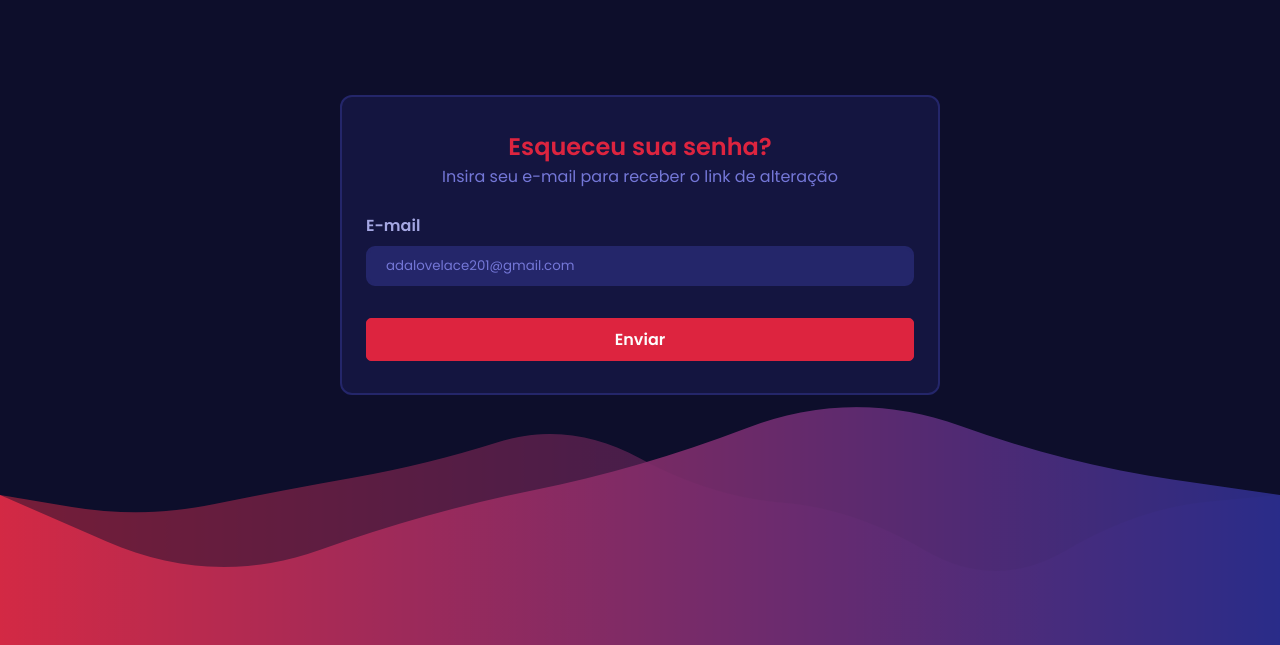
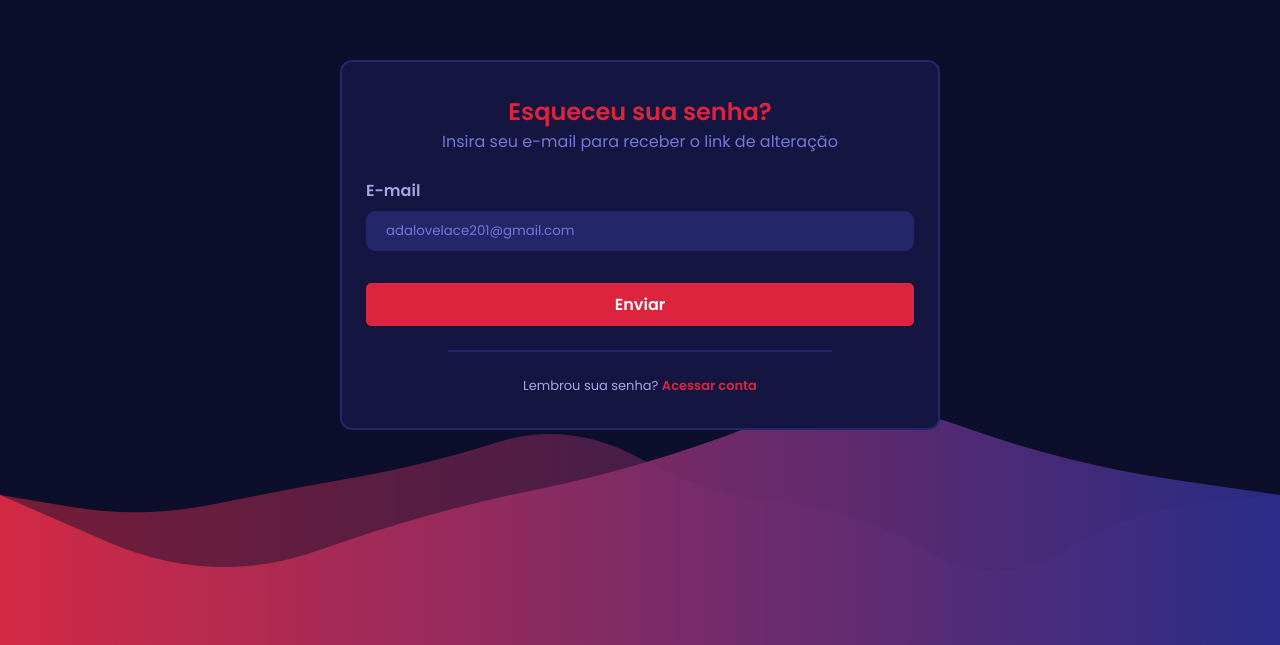
Before and after one commit to Minnemi/minnemi-front, a Vue app: page /auth/recover in a window 1280 px wide. Shown: the part 155-800 px from the top of the page. Built offline with nearby package versions, Linux system fonts and the light colour scheme; some icons are missing.

Commit message:
chore: adds link to sign-ina page

```diff
--- a/src/views/auth/RecoverView.vue
+++ b/src/views/auth/RecoverView.vue
@@ -16,6 +16,14 @@
       <ButtonComponent type="submit" styles="fill font-normal" full-width>
         Enviar
       </ButtonComponent>
+    </nav>
+
+    <hr />
+
+    <nav class="extra-options">
+      <RouterLink to="/auth/sign-in" class="link">
+        Lembrou sua senha? <span>Acessar conta</span>
+      </RouterLink>
     </nav>
   </WrapperForm>
 </template>
@@ -42,4 +50,20 @@ import attributes from '@@shared/commonInputFieldsAttributes';
 .fields {
   gap: .5rem;
 }
+
+.extra-options {
+  font-size: small;
+  text-align: center;
+}
+
+.link {
+  span {
+    font-weight: 600;
+    color: var(--red-200);
+  }
+
+  &:hover span {
+    text-decoration: underline;
+  }
+}
 </style>
```
